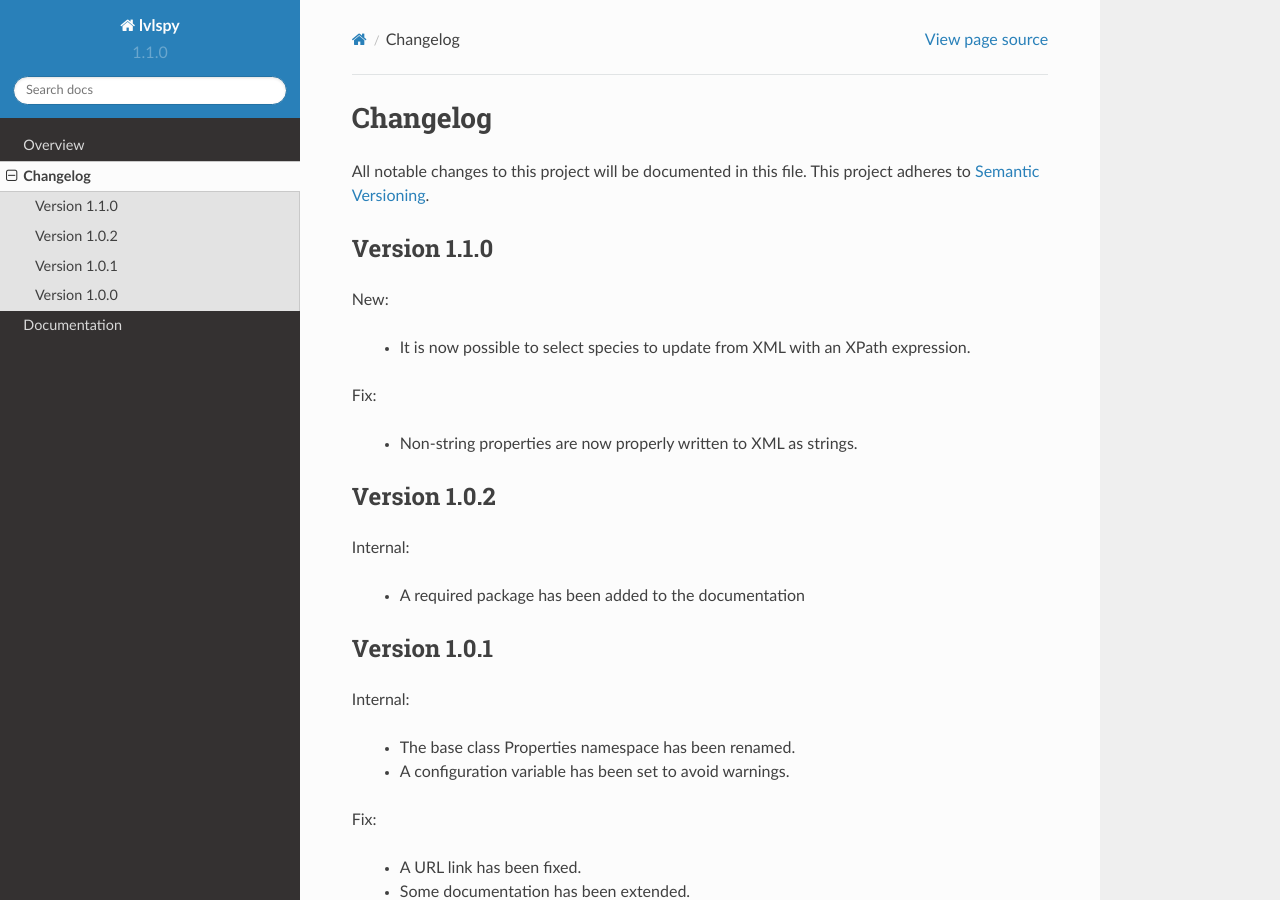
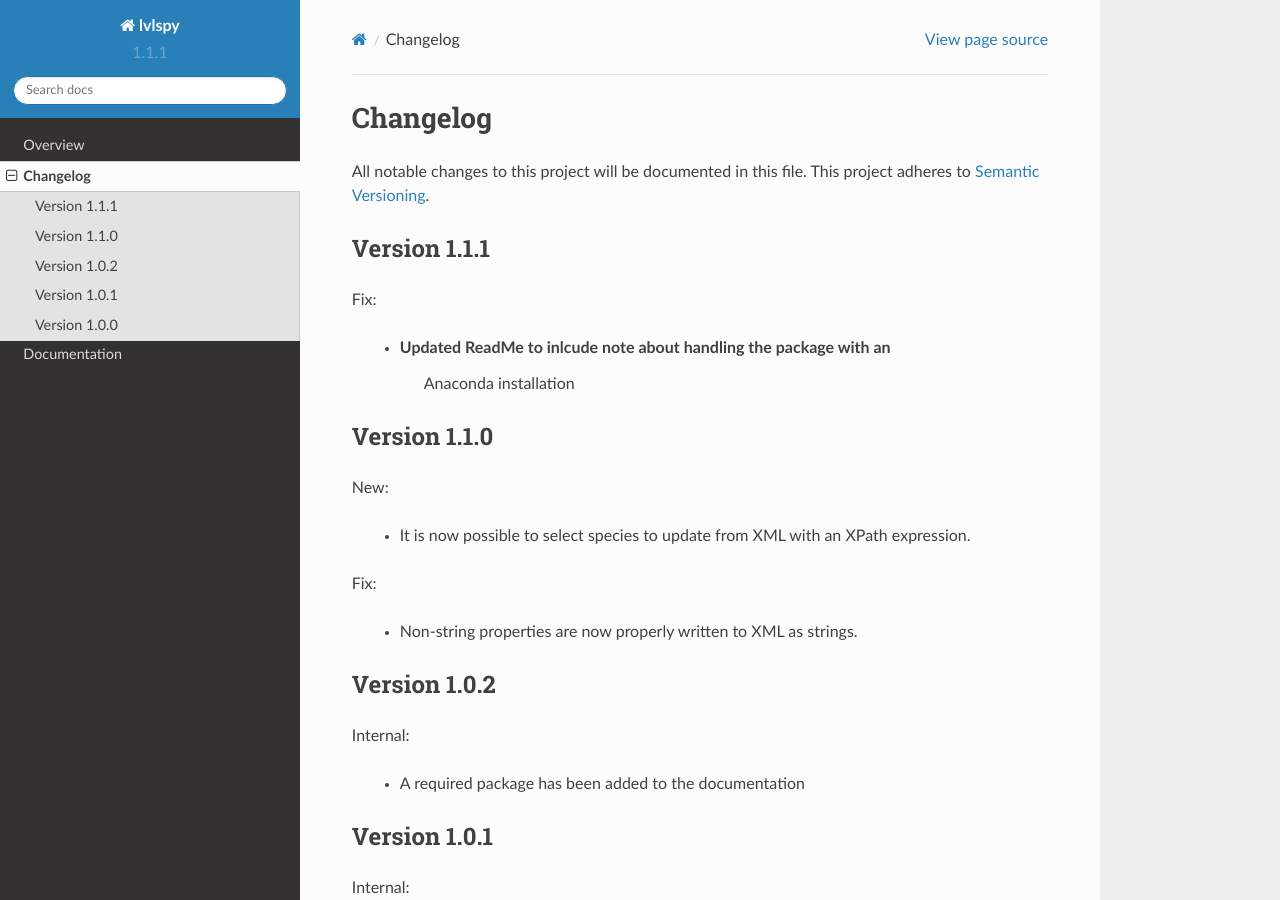
Before and after one commit to jaadt7/lvlspy, a Sphinx documentation site: the page built from doc/source/changelog.rst, in a window 1280 px wide and 900 px high. Built offline with Sphinx 7.4.7 and the Read the Docs theme 2.0.0, drawn with Linux system fonts in a browser that asks for light colours.

Commit message:
added edits to handle things via Anaconda

```diff
--- a/README.rst
+++ b/README.rst
@@ -10,6 +10,12 @@ Install from `PyPI <https://pypi.org/project/lvlspy>`_ with pip by
 typing in your favorite terminal::
 
     $ pip install lvlspy
+
+For those using python via `Anaconda <https://anaconda.org>`_, please note that conda
+will not handle the installation nor upgrading. If you wish to update lvlspy to the latest
+version, you will have to do it via::
+
+	$ pip install lvlspy --upgrade
 
 Usage
 -----
--- a/doc/source/changelog.rst
+++ b/doc/source/changelog.rst
@@ -3,6 +3,14 @@ Changelog
 
 All notable changes to this project will be documented in this file.  This
 project adheres to `Semantic Versioning <http://semver.org/spec/v2.0.0.html>`_.
+
+Version 1.1.1
+-------------
+
+Fix:
+
+  * Updated ReadMe to inlcude note about handling the package with an
+  	Anaconda installation
 
 Version 1.1.0
 -------------
--- a/lvlspy/__about__.py
+++ b/lvlspy/__about__.py
@@ -2,6 +2,6 @@ __all__ = ["__title__", "__summary__", "__version__", "__author__", "__copyright
 
 __title__ = "lvlspy"
 __summary__ = "Python project to work with quantum level system data"
-__version__ = "1.1.0"
+__version__ = "1.1.1"
 __author__ = "Clemson University"
 __copyright__ = "Clemson University, 2022"
```
